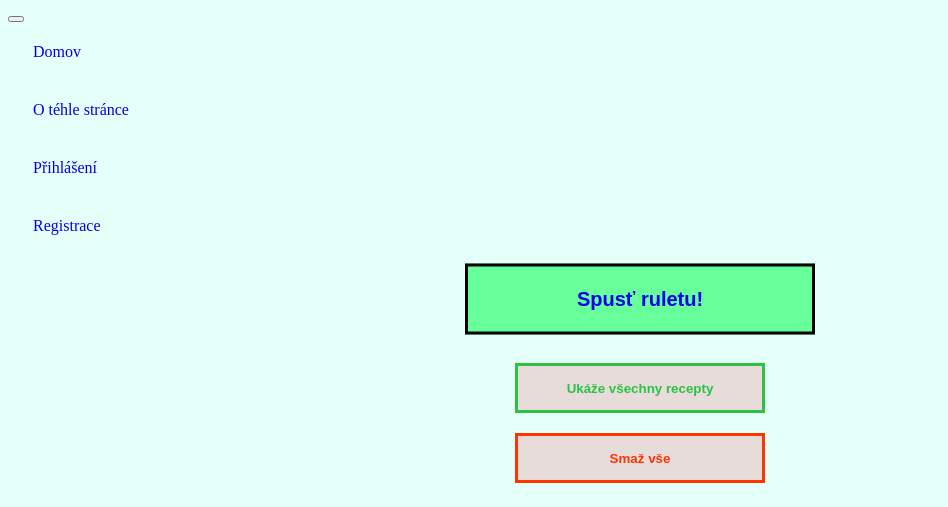
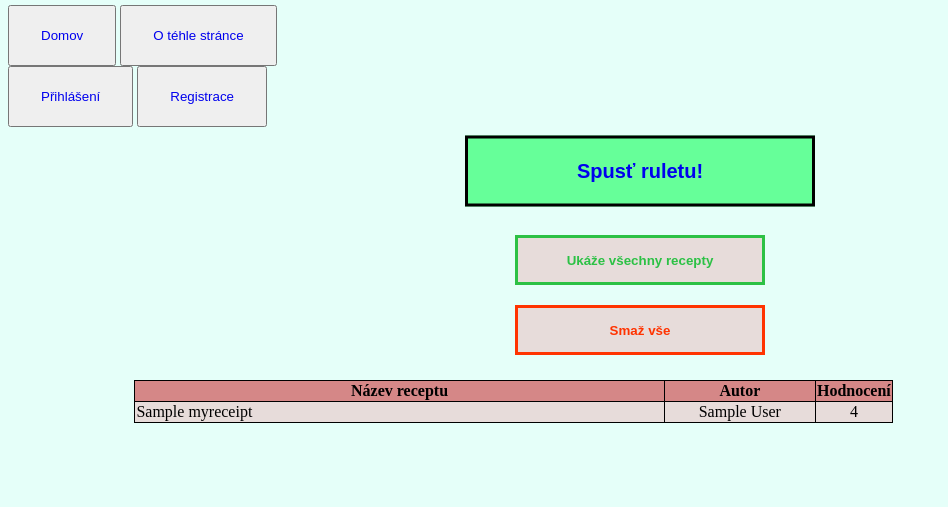
Before and after one commit to maroskopcan/kuchtici, a Django app: template cooking/templates/main.html in a window 1280 px wide. Shown: the part 343-850 px from the top of the page, without its empty margins (0-948 px from the left). After the commit the page ends 766 px from the top, so only its background shows below. Run offline with Django 4.2, Linux system fonts and the light colour scheme; the template is opened without the code that fills it: most values are stand-ins (such as "Sample title", 1, 10 or a date in 2020).

Commit message:
spracovanie marosoch a vercinych suborov

```diff
--- a/cooking/models.py
+++ b/cooking/models.py
@@ -3,6 +3,7 @@ from django.core.validators import MinValueValidator, MaxValueValidator
 from django.db import models
 
 class Receipt(models.Model):
+    #objects = None
     rec_title = models.CharField(max_length=255)
     author = models.CharField(max_length=255)
     rating = models.DecimalField(decimal_places=0, max_digits=3)
@@ -15,7 +16,7 @@ class Ingredients(models.Model):
     quantity = models.DecimalField(decimal_places=2, max_digits=5)
     unit = models.CharField(max_length=16)
     ingr_name = models.CharField(max_length=64)
-    price = models.DecimalField(decimal_places=2,max_digits=6, blank=True)
+    price = models.DecimalField(decimal_places=2, max_digits=6, blank=True)
 
 class ReceiptRating(models.Model):
     receipt = models.ForeignKey(
--- a/cooking/templates/main.html
+++ b/cooking/templates/main.html
@@ -36,22 +36,32 @@
 <header class="site-header">
     <nav class="navbar navbar-expand-md navbar-dark bg-steel fixed-top">
         <div class="container">
-            <button class="navbar-toggler" type="button" data-toggle="collapse" data-target="#navbarToggle"
+      <!--  <button class="navbar-toggler" type="button" data-toggle="collapse" data-target="#navbarToggle"
                     aria-controls="navbarToggle" aria-expanded="false" aria-label="Toggle navigation">
                 <span class="navbar-toggler-icon"></span>
-            </button>
+            </button>               TOTO JE ZREJME NANIC -->
             <div class="collapse navbar-collapse" id="navbarToggle">
                 <div class="navbar-nav mr-auto">
-                    <a class="nav-item nav-link" href="/">Domov</a>
-                    <a class="nav-item nav-link" href="/about">O téhle stránce</a>
+                    <button class="x">
+                        <a href="/">Domov</a>
+                    </button>
+                    <button class="x">
+                        <a href="/about">O téhle stránce</a>
+                    </button>
                 </div>
                 <!-- Navigation bar Right Side -->
                 <div class="navbar-nav">
                     {% if request.user.is_authenticated %}
-                    <a class="nav-item nav-link" href="{% url 'logout' %}">Odhlášení</a>
+                    <button class="x">
+                        <a href="{% url 'logout' %}">Odhlášení</a>
+                    </button>
                     {% else %}
-                    <a class="nav-item nav-link" href="{% url 'login' %}">Přihlášení</a>
-                    <a class="nav-item nav-link" href="{% url 'register' %}">Registrace</a>
+                    <button class="x">
+                        <a href="{% url 'login' %}">Přihlášení</a>
+                    </button>
+                    <button class="x">
+                        <a href="{% url 'register' %}">Registrace</a>
+                    </button>
                     {% endif %}
                 </div>
             </div>
@@ -62,7 +72,7 @@
 
 <h3>
     <button class="buttonSpustRuletu">
-        <a href="roulette/"><strong>Spusť ruletu!</strong></a>
+        <a href="{% url 'roulette' %}"><strong>Spusť ruletu!</strong></a>      <!-- href="{% url 'roulette' %}" -->
     </button>                                               <!--<i> * Vylosuje jídlo</i>-->
 </h3>
 
@@ -99,10 +109,9 @@
             <td style="width:10%" align="center">{{ x.rating }}</td>
         </tr>
         {% endfor %}
+    </table>
 
-    </table>
     <p style="padding-bottom:150px;"></p>
-
 </div>
 </body>
 </html>
--- a/roulette/settings.py
+++ b/roulette/settings.py
@@ -127,7 +127,6 @@ STATIC_ROOT = 'roulette/cooking/static/'
 
 DEFAULT_AUTO_FIELD = 'django.db.models.BigAutoField'
 
-
 CRISPY_TEMPLATE_PACK = 'bootstrap4'
 
 LOGIN_REDIRECT_URL = 'homepage'
--- a/roulette/urls.py
+++ b/roulette/urls.py
@@ -1,11 +1,12 @@
 from django.contrib import admin
 from django.urls import path
-from cooking.views import HomepageView, roulette, upload, del_all, ListReceiptRatingView, main, receipt
+from cooking.views import homepage_view, roulette, upload, del_all, ListReceiptRatingView, main, receipt
 from users import views as user_views
 from django.contrib.auth import views as auth_views
 
 urlpatterns = [
-    path('', HomepageView.as_view(), name='homepage'),
+    path('', homepage_view, name='homepage'),
+    #path('', HomepageView.as_view(), name='homepage'),
     path('admin/', admin.site.urls),
     path('roulette/', roulette, name='roulette'),
     path('upload/', upload, name='upload'),
@@ -15,5 +16,5 @@ urlpatterns = [
     path('login/', auth_views.LoginView.as_view(template_name='users/login.html'), name='login'),
     path('logout/', auth_views.LogoutView.as_view(template_name='users/logout.html'), name='logout'),
     path('', main),
-    path('roulette/', receipt),
+    #path('roulette/', receipt),
 ]  #+ static(settings.STATIC_URL, document_root=settings.STATIC_ROOT)
--- a/users/templates/users/login.html
+++ b/users/templates/users/login.html
@@ -14,7 +14,7 @@
         </form>
         <div class="border-top pt-3">
             <small class="text-muted">
-                Nemáš účet? <a class="ml-2" href="{% url 'register' %}">Registruj se</a>
+                Nemáš účet? <a class="x" href="{% url 'register' %}">Registruj se</a>
             </small>
         </div>
     </div>
--- a/users/templates/users/register.html
+++ b/users/templates/users/register.html
@@ -8,7 +8,7 @@
                  {{ form|crispy }}
             </fieldset>
             <div class="form-group">
-                <button class="btn btn-outline-info" type="submit">Registrovat se</button>
+                <button class="x" type="submit">Registrovat se</button>
             </div>
         </form>
         <div class="border-top pt-3">
```
Also changed, not shown: cooking/views.py (+19 -14 lines), cooking/migrations/0003_rename_receipts_receipt.py (added).
